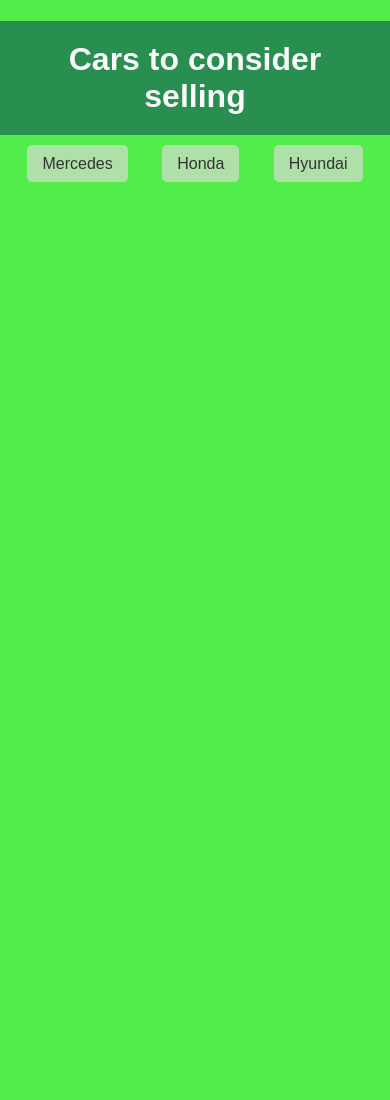
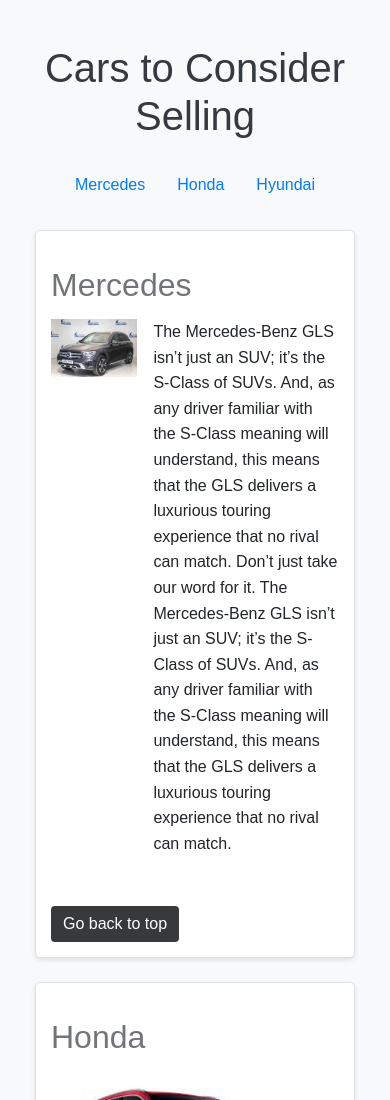
Before and after one commit to ru-tabakova/MyCarWebsite, a plain HTML site: page index.html in a window 390 px wide. Shown: the top 1100 px of the page. Before the commit the page ends 844 px from the top, so only its background shows below. Drawn offline with nearby package versions, Linux system fonts and the light colour scheme.

Commit message:
bootstrap version

```diff
--- a/index.html
+++ b/index.html
@@ -4,45 +4,58 @@
     <meta charset="UTF-8">
     <meta name="viewport" content="width=device-width, initial-scale=1.0">
     <title>SellBuyCars</title>
+    <!-- Bootstrap CSS -->
+    <link rel="stylesheet" href="https://stackpath.bootstrapcdn.com/bootstrap/4.5.2/css/bootstrap.min.css">
     <link rel="stylesheet" href="style.css">
 </head>
 
 <body>
-    <h1>Cars to consider selling</h1>
+    <div class="container">
+        <h1 class="my-4">Cars to Consider Selling</h1>
         <a id="top"></a>
 
         <!-- Buttons/Links to jump to each section -->
-    <ul>
-        <li><a href="#Mercedes">Mercedes</a></li>
-        <li><a href="#Honda">Honda</a></li>
-        <li><a href="#Hyundai">Hyundai</a></li>
+        <ul class="nav nav-pills mb-4">
+            <li class="nav-item">
+                <a class="nav-link" href="#Mercedes">Mercedes</a>
+            </li>
+            <li class="nav-item">
+                <a class="nav-link" href="#Honda">Honda</a>
+            </li>
+            <li class="nav-item">
+                <a class="nav-link" href="#Hyundai">Hyundai</a>
+            </li>
         </ul>
 
-    <section id="Mercedes" class="inactive">
-        <h2> Mercedes</h2>
-        <img src="/images/Mercedes.jpg" alt="Mercedes" width="300">
-        <p>The Mercedes-Benz GLS isn’t just an SUV; it’s the S-Class of SUVs.
-         And, as any driver familiar with the S-Class meaning will understand, this means that the GLS delivers a luxurious touring experience
-          that no rival can match. Don’t just take our word for it. </p>
-        <a href="#top">Go back to top</a>
+        <section id="Mercedes">
+            <h2>Mercedes</h2>
+            <div class="media mb-4">
+                <img src="/images/Mercedes.jpg" alt="Mercedes" class="mr-3" style="width: 30%; height: auto;">
+                <div class="media-body">
+                    <p>The Mercedes-Benz GLS isn’t just an SUV; it’s the S-Class of SUVs. And, as any driver familiar with the S-Class meaning will understand, this means that the GLS delivers a luxurious touring experience that no rival can match. Don’t just take our word for it. The Mercedes-Benz GLS isn’t just an SUV; it’s the S-Class of SUVs. And, as any driver familiar with the S-Class meaning will understand, this means that the GLS delivers a luxurious touring experience that no rival can match.</p>
+                </div>
+            </div>
+            <a href="#top" class="btn btn-primary">Go back to top</a>
         </section>
 
-    <section id="Honda" class="inactive">
-        <h2> Honda</h2>
-        <img src="/images/Honda.jpg" alt="Honda Photo" width="300">
-        <p>The CR-V gained size and weight during its 2023 redesign, but it didn't stray far from its proven formula of practicality and functionality.
-             The 1.5-liter turbo-four mated to a CVT delivers unobtrusive propulsion,
-              but it feels underpowered at times.</p>
-        <a href="#top">Go back to top</a>
+        <section id="Honda" class="my-4">
+            <h2>Honda</h2>
+            <img src="/images/Honda.jpg" alt="Honda Photo" class="img-fluid mb-3" width="300">
+            <p>The CR-V gained size and weight during its 2023 redesign, but it didn't stray far from its proven formula of practicality and functionality. The 1.5-liter turbo-four mated to a CVT delivers unobtrusive propulsion, but it feels underpowered at times.</p>
+            <a href="#top" class="btn btn-primary">Go back to top</a>
         </section>
 
-    <section id="Hyundai" class="active">
+        <section id="Hyundai" class="my-4">
             <h2>Hyundai</h2>
-        <img src="/images/Hyundai.jpg" alt="Hyundai  Photo" width="300">
-        <p>Hyundai Motor Company is among South Korea's leading automobile manufacturers. Together with its subsidiaries Kia Motors and Genesis Motor, it forms the Hyundai Motor Group. </p>
-        <a href="#top">Go back to top</a>
+            <img src="/images/Hyundai.jpg" alt="Hyundai Photo" class="img-fluid mb-3" width="300">
+            <p>Hyundai Motor Company is among South Korea's leading automobile manufacturers. Together with its subsidiaries Kia Motors and Genesis Motor, it forms the Hyundai Motor Group.</p>
+            <a href="#top" class="btn btn-primary">Go back to top</a>
         </section>
+    </div>
 
-    <a id="top"></a>
+    <!-- Bootstrap JS and dependencies -->
+    <script src="https://code.jquery.com/jquery-3.5.1.slim.min.js"></script>
+    <script src="https://cdn.jsdelivr.net/npm/@popperjs/core@2.9.3/dist/umd/popper.min.js"></script>
+    <script src="https://stackpath.bootstrapcdn.com/bootstrap/4.5.2/js/bootstrap.min.js"></script>
 </body>
 </html>
--- a/style.css
+++ b/style.css
@@ -1,95 +1,64 @@
-/* General styling for the entire page */
+/* General Styles */
 body {
-    font-family: Arial, sans-serif;
-    margin: 0;
-    padding: 0;
-    background-color: #52ed4a;
+    font-family: Arial, sans-serif; /* Set the font for the whole document */
+    line-height: 1.6; /* Improve readability */
+    padding: 20px; /* Padding around the body */
+    background-color: #f8f9fa; /* Light background color */
 }
 
-/* Style the main heading */
+/* Header */
 h1 {
-    text-align: center;
-    padding: 20px;
-    background-color: #298f50;
-    color: rgb(249, 249, 249);
-    margin-bottom: 20px;
+    text-align: center; /* Center the main title */
+    color: #343a40; /* Dark color for the main title */
+    margin-bottom: 20px; /* Space below the title */
 }
 
-/* Style the unordered list of links */
-ul {
-    list-style-type: none;
-    padding: 0;
-    text-align: center;
-    margin-bottom: 20px;
+h2 {
+    color: #717478; /* Blue color for section headings */
+    margin-top: 20px; /* Space above section headings */
+    margin-bottom: 15px; /* Space below section headings */
 }
 
-ul li {
-    display: inline;
-    margin: 0 15px;
+/* Navigation */
+.nav {
+    justify-content: center; /* Center the navigation links */
 }
 
-ul li a {
-    text-decoration: none;
-    padding: 10px 15px;
-    color: #333;
-    background-color: #aee0a7;
-    border-radius: 5px;
-    transition: background-color 0.3s;
+/* Sections */
+section {
+    background: #ffffff; /* White background for sections */
+    border: 1px solid #dee2e6; /* Light border around sections */
+    border-radius: 5px; /* Rounded corners for sections */
+    padding: 15px; /* Padding inside sections */
+    margin-bottom: 20px; /* Space between sections */
+    box-shadow: 0 2px 5px rgba(0, 0, 0, 0.1); /* Light shadow for depth */
 }
 
-ul li a:hover {
-    background-color: #333;
-    color: #fff;
+/* Image Styling */
+img {
+    max-width: 100%; /* Make images responsive */
+    height: auto; /* Maintain aspect ratio */
 }
 
-/* Hide all sections by default */
-section {
-    display: none;
+/* Button Styling */
+.btn {
+    margin-top: 10px; /* Space above buttons */
 }
 
-/* Show only the section that is targeted */
-section:target {
-    display: block;
+/* Media Queries for Responsiveness */
+@media (max-width: 768px) {
+    .box {
+        flex-direction: column; /* Stack the content on smaller screens */
+    }
+
+    img {
+        width: 100%; /* Full width for images on mobile */
+        margin-right: 0; /* Remove right margin on mobile */
+    }
 }
 
-/* Style the sections */
-section {
-    background-color: #b0eb96;
-    padding: 20px;
-    margin: 20px auto;
-    max-width: 800px;
-    box-shadow: 0 2px 10px rgba(0, 0, 0, 0.1);
-    border-radius: 10px;
+#Mercedes .btn {
+    background-color: #37393b; /* Change this to your preferred background color */
+    color: #fff; /* White text color */
+    border: none; /* Remove border */
 }
-
-/* Center images and limit their width */
-section img {
-    display: block;
-    max-width: 100%;
-    height: auto;
-    margin: 0 auto 20px;
-    border-radius: 5px;
-}
-
-/* Style the section headings */
-section h2 {
-    text-align: center;
-    color: #333;
-}
-
-/* Style the 'Go back to top' link */
-a[href="#top"] {
-    display: block;
-    text-align: center;
-    margin-top: 20px;
-    text-decoration: none;
-    color: #fff;
-    background-color: #752e2e;
-    padding: 10px;
-    border-radius: 5px;
-}
-
-a[href="#top"]:hover {
-    background-color: #333;
-    color: rgb(#fff);
-}
```
Lines whose indentation alone changed are shown as unchanged.
